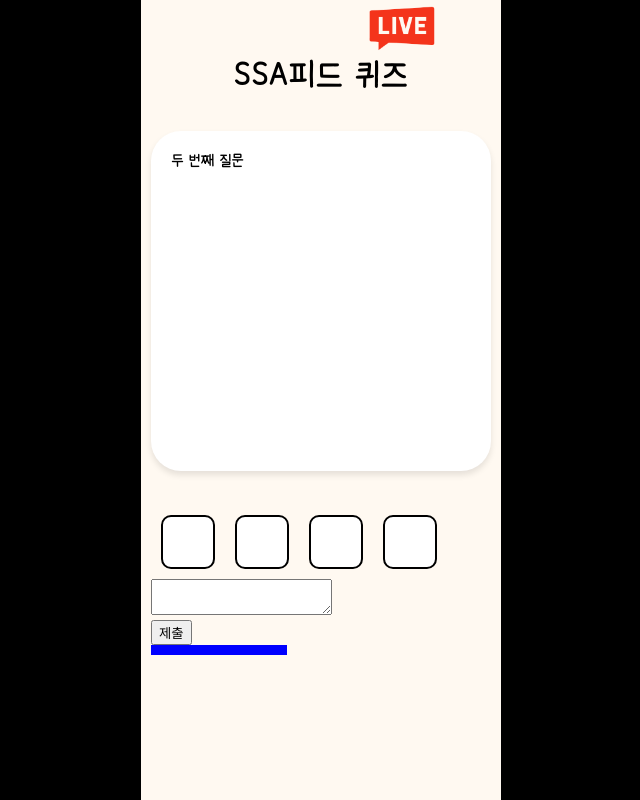
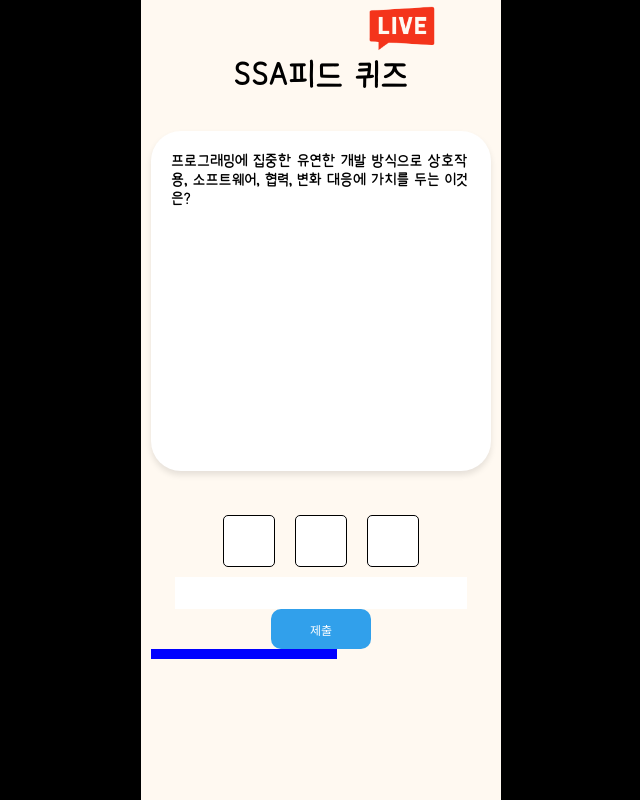
Before and after one commit to taeyeongryu/C-Yes, a React (Create React App) app in the folder Front/cyesfront/: page /quiz in a window 1280 px wide. Shown: the whole page, without its empty margins (319-959 px from the left). Built offline with nearby package versions, Linux system fonts and the light colour scheme; the HTML template or start-up script is replaced by a standard one.

Commit message:
refactor: Quiz 페이지 css 수정

```diff
--- a/Front/cyesfront/src/pages/quiz/Quiz.css
+++ b/Front/cyesfront/src/pages/quiz/Quiz.css
@@ -1,5 +1,4 @@
 .container{
-
     display: flex;
     flex-direction: column;
     align-items: center;
@@ -12,16 +11,22 @@
 
 .head{
     font-size: 220%;
-
+}
+.form-group{
+    display: flex;
+    flex-direction: column;
+    align-items: center;
 }
 
 .square{
- background-color: white;
- width: 50px;
- height: 50px;
- margin: 10px;
- border-radius: 10px;
- border: 2px solid black; /* 까만색 테두리 */
+
+
+    background-color: white;
+    width: 50px;
+    height: 50px;
+    margin: 10px;
+    border-radius: 5px;
+    border: 1px solid black;
 }
 
 .quiz{
@@ -34,8 +39,17 @@
 
     /* box-shadow: 0 0 10px rgba(0, 0, 0, 0.2); */
     background-color: white;
-    border-radius: 30px; /* 픽셀 단위로 변경 */
+    border-radius: 30px;
     /* margin: 30px;  */
     margin-top: 10%;
     margin-bottom: 10%;
 }
+#answer-input {
+    border: none; /* 테두리 없앰 */
+    background-color: white; /* 흰 배경 설정 */
+    padding: 10px; /* 원하는 패딩 설정 */
+    width: 80%; /* 원하는 너비 설정 */
+    height: 12px; /* 원하는 높이 설정 */
+    resize: none;
+
+  }
--- a/Front/cyesfront/src/pages/quiz/Quiz.tsx
+++ b/Front/cyesfront/src/pages/quiz/Quiz.tsx
@@ -1,14 +1,15 @@
-import React, { useState, useEffect } from 'react';
-import { useDispatch, useSelector } from 'react-redux';
+import React, { useState, useEffect } from "react";
+import { useDispatch, useSelector } from "react-redux";
 // import { saveAnswer } from './redux/actions'; // Redux 액션 import
-import './Quiz.css';
+import "./Quiz.css";
+import RoundCornerBtn from "../../components/RoundCornerBtn"
 
 const Quiz: React.FC = () => {
   // const dispatch = useDispatch();
   const [questions, setQuestions] = useState([
-    { question: '첫 번째 질문', answer: '애자일' },
-    { question: '두 번째 질문', answer: '아보카도' },
-    { question: '세 번째 질문', answer: '답3' },
+    { question: "프로그래밍에 집중한 유연한 개발 방식으로 상호작용, 소프트웨어, 협력, 변화 대응에 가치를 두는 이것은?", answer: "애자일" },
+    { question: "두 번째 질문", answer: "아보카도" },
+    { question: "세 번째 질문", answer: "답3" },
   ]);
 
   const [currentQuestion, setCurrentQuestion] = useState(0);
@@ -16,13 +17,13 @@ const Quiz: React.FC = () => {
   const [showEndPage, setShowEndPage] = useState(false);
   const [submitted, setSubmitted] = useState(false);
 
-  // const handleAnswerSubmit = (userAnswer: string) => {
-  //   if (!submitted) {
-  //     // 아직 제출되지 않았을 때만 처리
-  //     // dispatch(saveAnswer(userAnswer)); // Redux에 사용자의 답변 저장
-  //     setSubmitted(true); // 제출 완료 상태로 설정
-  //   }
-  // };
+  const handleAnswerSubmit = () => {
+    if (!submitted) {
+      // 아직 제출되지 않았을 때만 처리
+      // dispatch(saveAnswer(userAnswer)); // Redux에 사용자의 답변 저장
+      setSubmitted(true); // 제출 완료 상태로 설정
+    }
+  };
 
   useEffect(() => {
     const timer = setInterval(() => {
@@ -35,9 +36,9 @@ const Quiz: React.FC = () => {
           clearInterval(timer);
         }
       } else {
-        setProgress(progress + 10);
+        setProgress(progress + 0.1);
       }
-    }, 500); // 10초마다 업데이트
+    }, 10); // 0.01초마다 업데이트
 
     return () => {
       clearInterval(timer);
@@ -46,35 +47,44 @@ const Quiz: React.FC = () => {
 
   return (
     <div className="container">
-        <img className="live-logo-img" src='/img/live_logo.png' alt="" />
+      <img className="live-logo-img" src="/img/live_logo.png" alt="" />
       <div className="head">SSA피드 퀴즈</div>
-
 
       {!showEndPage ? (
         <div className="form">
           <div className="form-group">
-                 <div className='quiz'>
-                    {questions[currentQuestion].question}
-                 </div>
-                 <div className="answer-box"  style={{ display: 'flex' }}>
-                    {Array.from({ length: questions[currentQuestion].answer.length }).map((_, index) => (
+            <div className="quiz">{questions[currentQuestion].question}</div>
+            <div>
+              <div className="answer-box" style={{ display: "flex" }}>
+                {Array.from({
+                  length: questions[currentQuestion].answer.length,
+                }).map((_, index) => (
                   <div key={index} className="square"></div>
                 ))}
               </div>
+            </div>
 
-                <textarea id="content" name="content"/>
-            </div>
-            <button
+            <textarea id="answer-input" name="content" />
+            {/* <button
               type="submit"
-                // onClick={() =>}
-                //    handleAnswerSubmit('사용자 답')}
+              onClick={
+                () => handleAnswerSubmit()
+              }
               disabled={submitted}
             >
-                {submitted ? '제출 완료' : '제출'}
-          </button>
+
+              {submitted ? "제출 완료" : "제출"}
+            </button >
+               */}
+              <RoundCornerBtn
+                 >
+                {submitted ? "제출 완료" : "제출"}
+              </RoundCornerBtn>
+
+          </div>
+
           <div>
             <ProgressBar progress={progress} />
-
           </div>
         </div>
       ) : (
@@ -84,12 +94,16 @@ const Quiz: React.FC = () => {
   );
 };
 
-
 const ProgressBar: React.FC<{ progress: number }> = ({ progress }) => (
   <div>
-      <div style={{ width: `${progress}%`, backgroundColor: progress >= 80 ? 'red' : 'blue', height: '10px' }} />
+    <div
+      style={{
+        width: `${progress}%`,
+        backgroundColor: progress >= 80 ? "red" : "blue",
+        height: "10px",
+      }}
+    />
   </div>
 );
 
-
 export default Quiz;
```
Also changed, not shown: 1 other file (tests, documents, lock files or other folders). Lines whose indentation alone changed are shown as unchanged.
